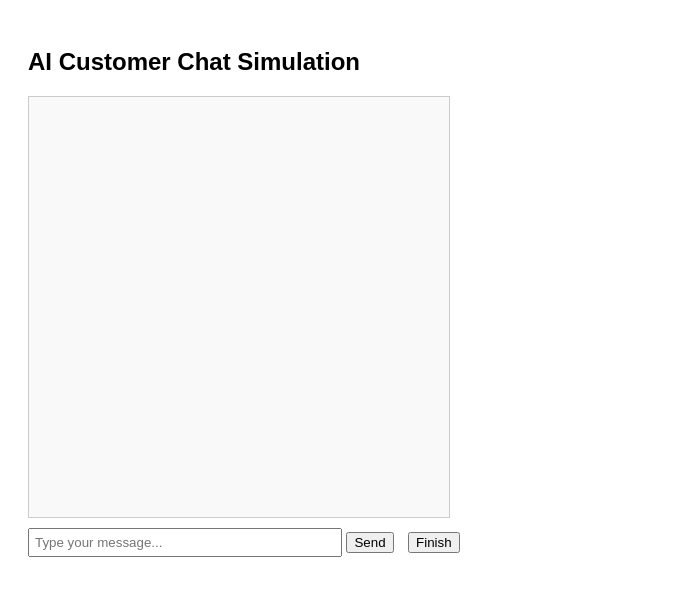
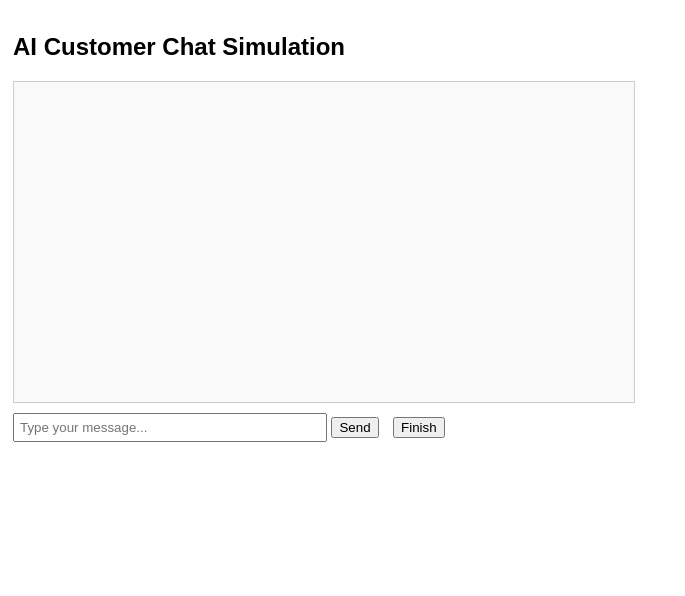
Before and after one commit to dckmedia/StorylineAIChat, a website: page index.html in a window 1280 px wide. Shown: the whole page, without its empty margins (0-685 px from the left). Drawn offline with Linux system fonts and the light colour scheme.

Commit message:
Adjust chat simulation styles for layout changes

```diff
--- a/index.html
+++ b/index.html
@@ -4,12 +4,12 @@
 <meta charset="UTF-8">
 <title>AI Customer Chat Simulation</title>
 <style>
-  body { font-family: Arial; padding: 20px; }
+  body { font-family: Arial; padding: 5px; }
   #chat {
     border: 1px solid #ccc;
     padding: 10px;
-    width: 400px;
-    height: 400px;        /* Fixed height to enable scrolling */
+    width: 600px;
+    height: 300px;        /* Fixed height to enable scrolling */
     overflow-y: auto;     /* Makes it scrollable */
     margin-bottom: 10px;
     background-color: #f9f9f9;
```
